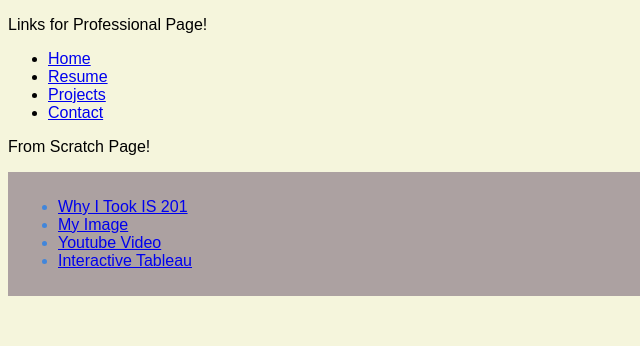
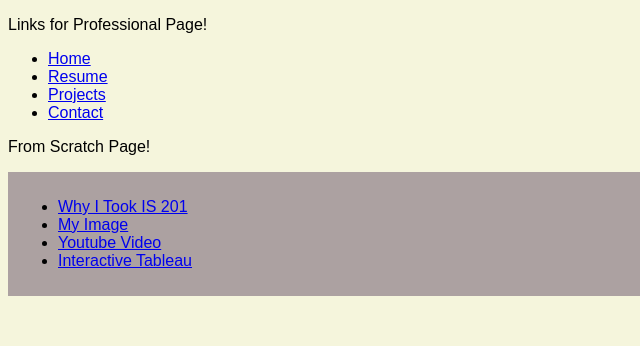
Before and after one commit to osimeofficial/samsonosime, a plain HTML site: page html/fromscratchpage.html in a window 1280 px wide. Shown: the top 346 px of the page, 0-640 px from the left. Drawn offline with Linux system fonts and the light colour scheme.

Commit message:
Update scratchstyles.css

```diff
--- a/css/scratchstyles.css
+++ b/css/scratchstyles.css
@@ -6,7 +6,7 @@ body {
 
 nav {
 	background-color: #aca1a1;
-	color: #4186db;
+	color: #000000;
 	padding: 10px;
 }
 
```
